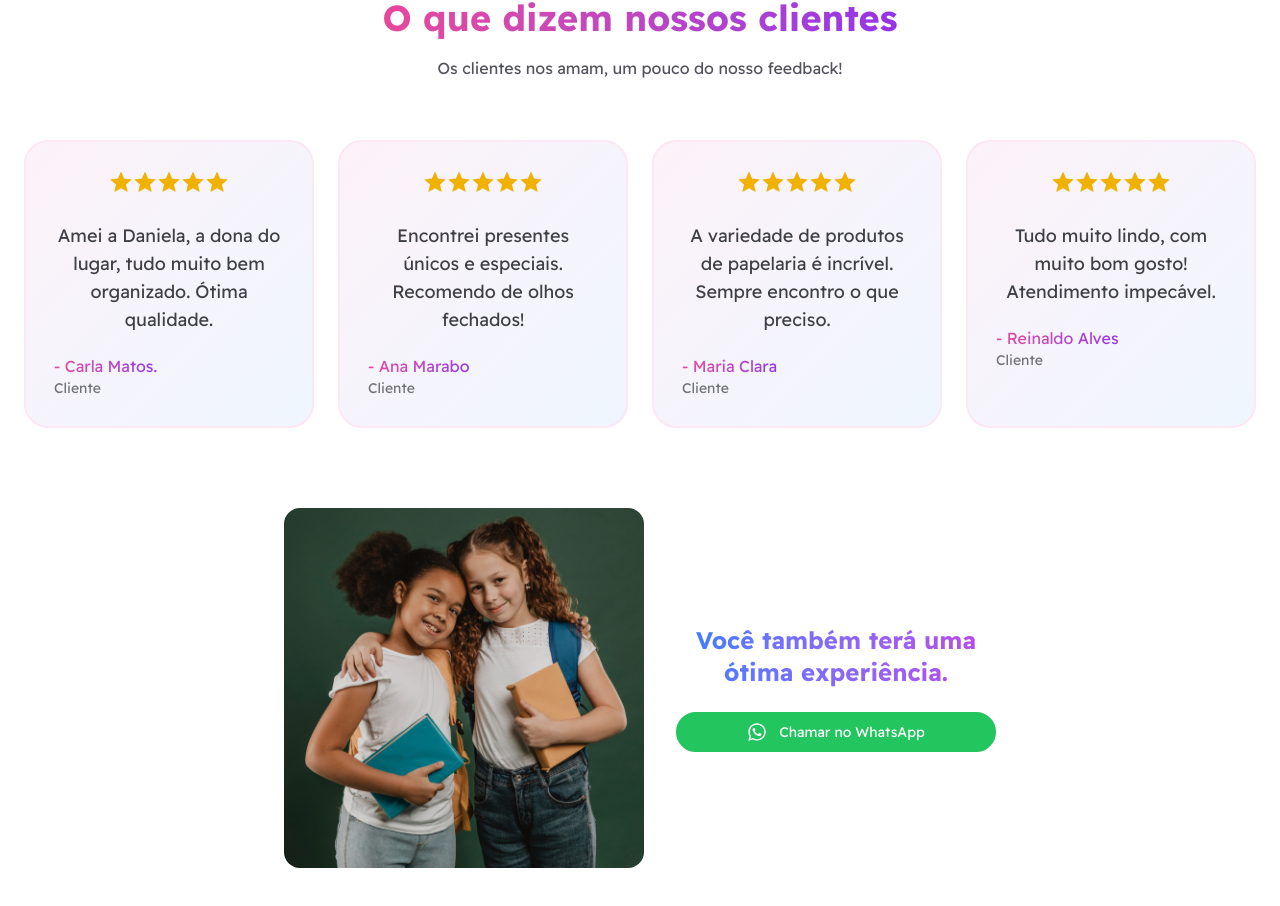
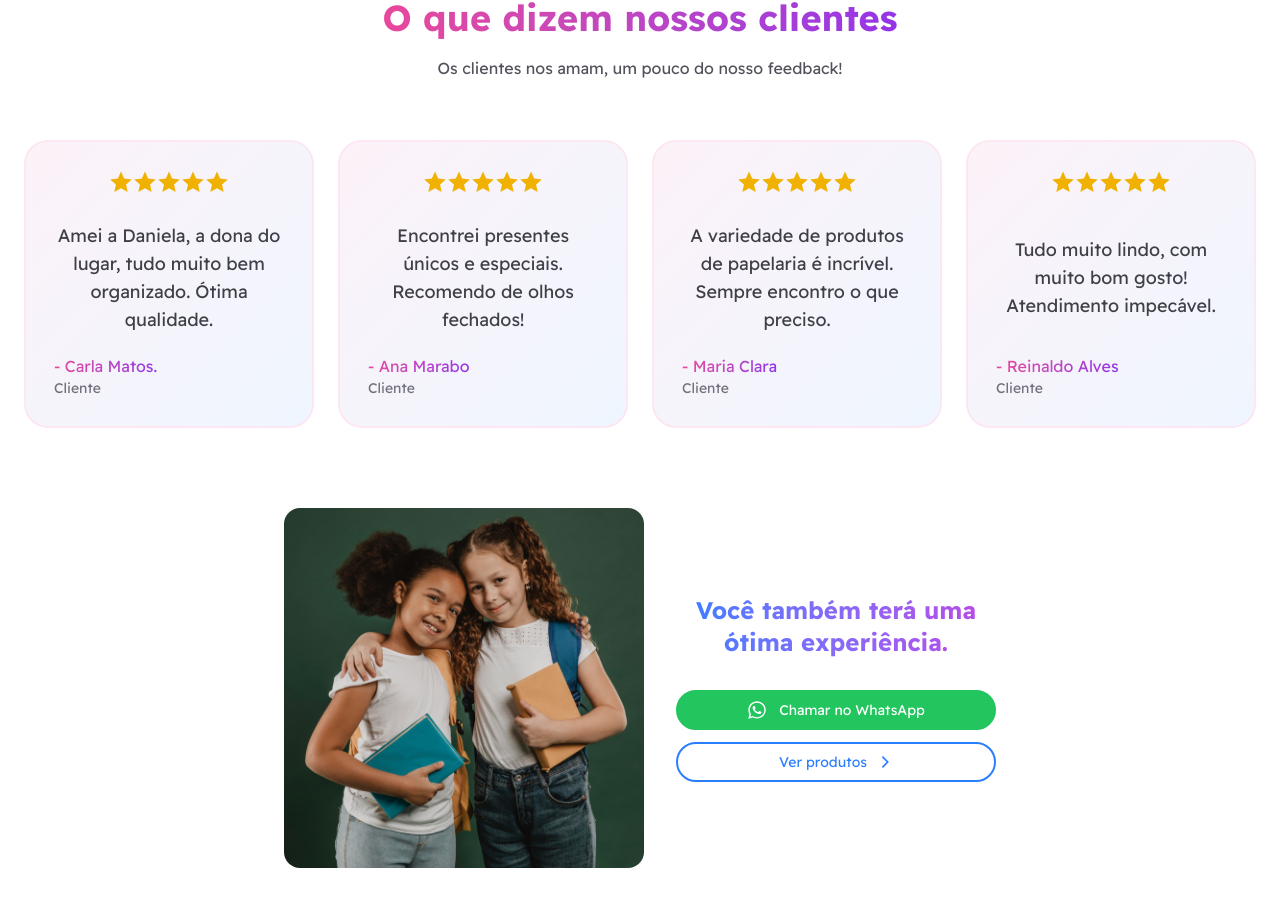
Before and after one commit to PaivaProgDev/papelaria, a React (Vite) app: page / in a window 1280 px wide. Shown: the part 2203-3109 px from the top of the page. Built offline with nearby package versions, Linux system fonts and the light colour scheme.

Commit message:
Melhorias na usabilidade do usuário

```diff
--- a/src/components/Button.jsx
+++ b/src/components/Button.jsx
@@ -2,7 +2,7 @@ import { FaInstagram, FaWhatsapp } from "react-icons/fa"
 
 export const ButtonWhats = ({ className, children }) => {
     return (
-        <a target="_blank" className={`${className} bg-[#22c55e] w-fit flex items-center gap-3 py-2 px-5 rounded-full text-sm text-white justify-center cursor-pointer hover:bg-white border-2  border-[#22c55e] hover:text-[#22c55e] duration-300`} href="https://wa.me/5537991129432">
+        <a target="_blank" className={`${className} bg-[#22c55e] w-fit flex items-center gap-3 py-2 px-5 rounded-full text-sm text-white justify-center cursor-pointer hover:bg-white border-2 border-[#22c55e] hover:text-[#22c55e] duration-300`} href="https://wa.me/5537991129432">
             <FaWhatsapp className="size-5" />
             {children}
         </a>
--- a/src/components/Testimonials.jsx
+++ b/src/components/Testimonials.jsx
@@ -3,6 +3,8 @@ import { TextBlue, TextPink } from "./TextColor"
 import { LiaStarSolid } from "react-icons/lia"
 import { ButtonWhats } from "./Button"
 import ImgTestimonials from '../assets/images/img-hero3.jpg'
+import { Link } from "react-router-dom"
+import { CgChevronRight } from "react-icons/cg"
 
 const Testimonials = () => {
     const commentarys = [
@@ -43,7 +45,7 @@ const Testimonials = () => {
             <ul className="grid sm:grid-cols-2 md:grid-cols-3 lg:grid-cols-4 place-self-center gap-6 mt-15">
                 {
                     commentarys.map((client, index) => (
-                        <li key={index} className="border-2 max-w-100  border-pink-100 bg-gradient-to-br from-[#fcf2f8] to-blue-50 rounded-3xl p-7">
+                        <li key={index} className="border-2 max-w-100 flex flex-col justify-between border-pink-100 bg-gradient-to-br from-[#fcf2f8] to-blue-50 rounded-3xl p-7">
                             <div className="flex text-yellow-500 place-self-center mb-7 text-2xl">
                                 <LiaStarSolid />
                                 <LiaStarSolid />
@@ -62,12 +64,17 @@ const Testimonials = () => {
             </ul>
             <div className="flex flex-col md:flex-row gap-8 items-center justify-self-center rounded-3xl mt-20">
                 <img src={ImgTestimonials} className="max-w-90 rounded-2xl w-full" alt="Foto de duas crianças mulheres abraçando" />
-                <div className="flex flex-col gap-6">
+                <div className="flex flex-col gap-8">
                     <TextBlue className="text-2xl font-black sm:w-80">Você também terá uma ótima experiência.</TextBlue>
-                    <ButtonWhats className={'w-full'} >
-                        Chamar no WhatsApp
-                    </ButtonWhats>
-
+                    <div>
+                        <ButtonWhats className={'w-full'} >
+                            Chamar no WhatsApp
+                        </ButtonWhats>
+                        <Link to={'/catalog'} className="bg-white mt-3 group flex items-center gap-1.5 py-2 px-5 rounded-full group text-sm text-blue-500 justify-center w-full cursor-pointer hover:bg-blue-500 border-2 border-blue-500 hover:text-white duration-300">
+                            Ver produtos
+                            <span><CgChevronRight className="group-hover:animate-pulse size-5" /></span>
+                        </Link>
+                    </div>
                 </div>
             </div>
         </div>
--- a/src/pages/Catalog.jsx
+++ b/src/pages/Catalog.jsx
@@ -1,9 +1,10 @@
 import { useEffect, useState } from "react"
 import { ButtonWhats, ButtonWhatsProduct } from "../components/Button"
 import { TextBlue, TextPink } from '../components/TextColor'
-import { FaMagnifyingGlass } from "react-icons/fa6"
+import { FaMagnifyingGlass, FaWhatsapp } from "react-icons/fa6"
 import Header from "../components/Header"
 import Footer from "../components/Footer"
+import { BiInfoCircle } from "react-icons/bi"
 
 const Catalog = () => {
     const [data, setData] = useState([])
@@ -52,6 +53,10 @@ const Catalog = () => {
                         <FaMagnifyingGlass className="text-zinc-500" />
                     </label>
                 </div >
+                <div className="flex gap-1 mt-5">
+                    <span><BiInfoCircle className="text-green-600 size-5" /></span>
+                    <p className="text-sm text-green-600 text-center">Toque no produto para verificar o estoque pelo WhatsApp</p>
+                </div>
                 <ul className={`${searchValue && itemSearched.length === 0 ? "flex" : "grid"}  md:grid-cols-2  lg:grid-cols-3  h-full xl:grid-cols-4 place-self-center mt-15 gap-8`}>
                     {searchValue && itemSearched.length === 0 && (
                         <div className="w-full h-full min-h-120 bg-white text-zinc-700">
@@ -64,12 +69,19 @@ const Catalog = () => {
                             className="max-w-90 sm:max-w-80 h-full group
                             ">
                             <ButtonWhatsProduct title={p.title} price={p.price} className="cursor-pointer group-hover:bg-amber-200 group w-full h-full flex flex-col !border-0">
-                                <div className="h-[200px] rounded-t-xl">
+                                <div className="h-[200px] relative overflow-hidden rounded-t-xl">
                                     <img
-                                        className="rounded-t-xl  object-cover h-full w-full"
+                                        className="rounded-t-xl group-hover:scale-105 duration-300  object-cover h-full w-full"
                                         src={p.img}
                                         alt="Imagem do produto"
                                     />
+                                    <div className="absolute opacity-0 group-hover:opacity-100 duration-400 bg-[#0000001f] w-full flex justify-center items-center h-full top-0">
+
+                                        <span className=" bg-[#22C55E] flex items-center gap-2 font-light text-white px-4 p-2 rounded-2xl">
+                                            <span><FaWhatsapp className="size-5" /></span>
+                                            Verificar Estoque
+                                        </span>
+                                    </div>
                                 </div>
                                 <div className=" px-3 py-2 pt-3 text-center flex items-center flex-col w-full shadow-lg min-h-[100px] bg-white rounded-lg mt-6">
                                     <h4 className="text-zinc-500 font-medium text-sm max-w-50  w-full mb-2">{p.title}</h4>
```
